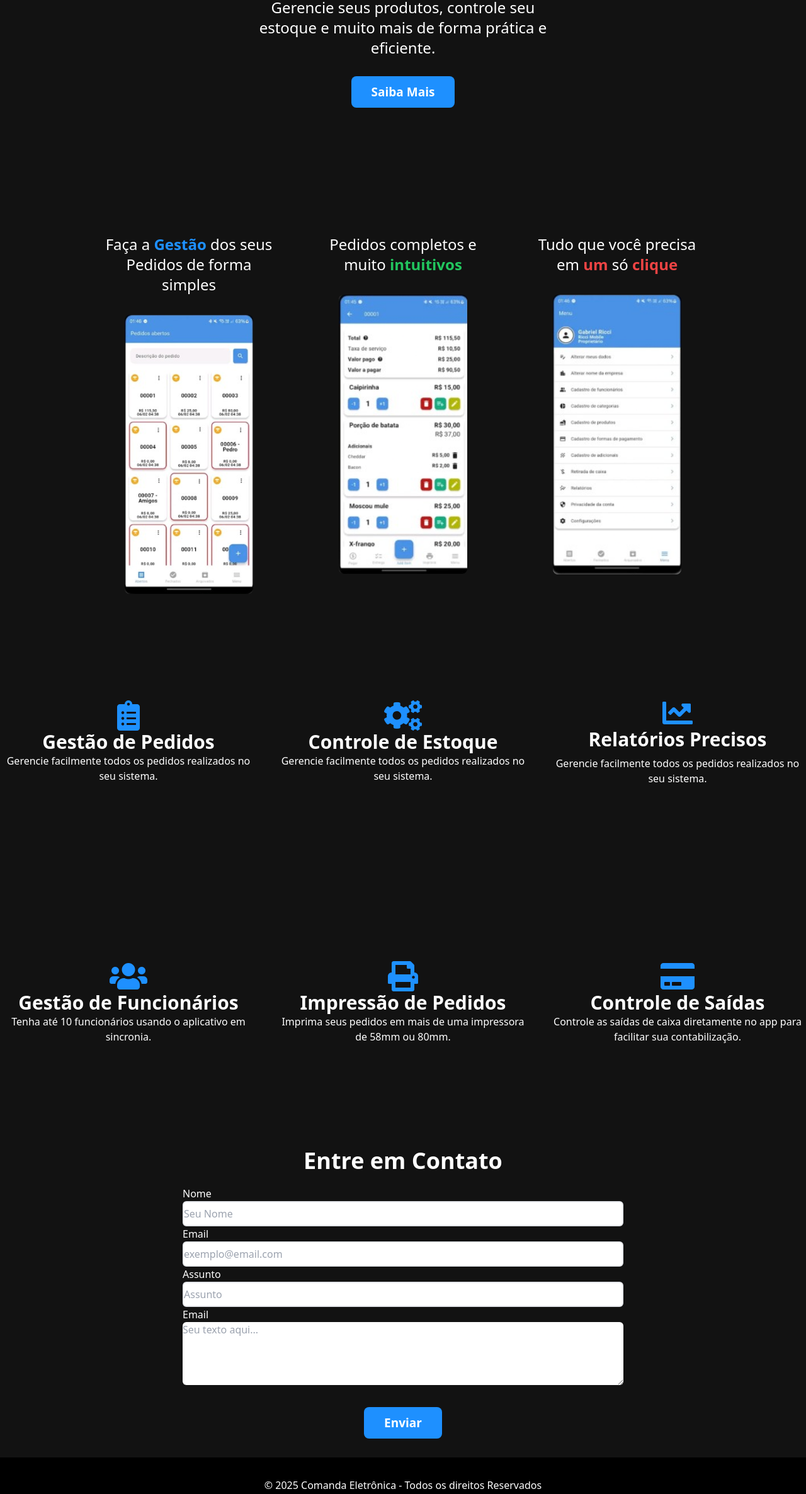
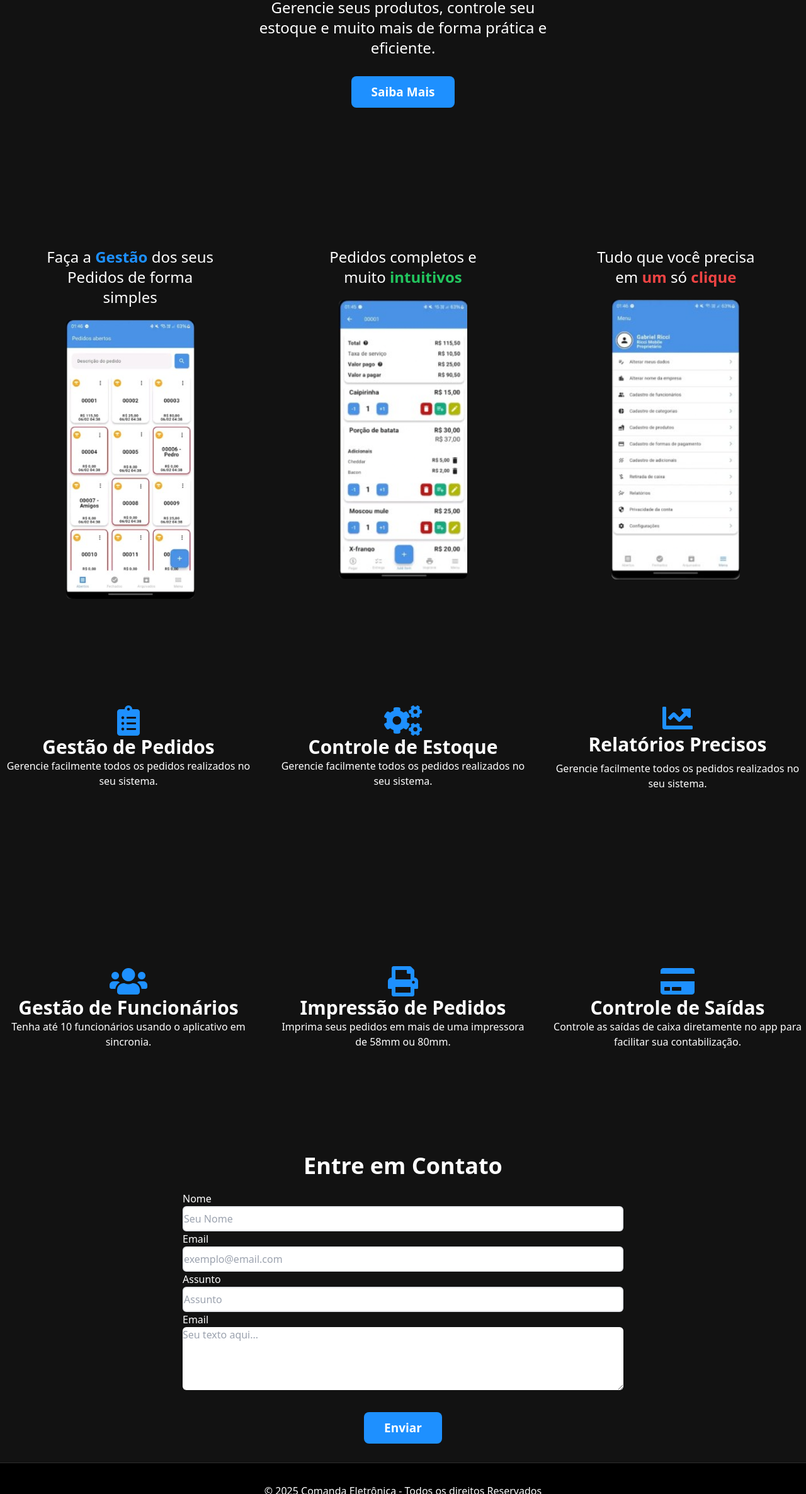
Before and after one commit to andersonmsb/comanda-online, a website: page index.html in a window 1280 px wide. Shown: the part 428-2800 px from the top of the page at 63% size. Drawn offline with Linux system fonts and the light colour scheme.

Commit message:
ultimos ajustes

```diff
--- a/index.html
+++ b/index.html
@@ -11,7 +11,7 @@
 <body class="bg-[#121212]">
 
     <header class="w-full h-screen">
-        <div class="bg-black text-white flex justify-between py-5 fixed w-full">
+        <div class="bg-black text-white border-b border-[#2D2D2D] flex justify-between py-5 fixed w-full">
             <div>
                 <a href="#" class="text-3xl mx-10">LOGO</a>
             </div>
@@ -21,7 +21,7 @@
                 </a>
             </div>
         </div>
-        <div class="w-full h-full flex flex-col justify-center items-center text-center">
+        <div class="max-w-7xl mx-auto h-full flex flex-col justify-center items-center text-center">
             <h1 class="font-bold text-5xl leading-14 mb-5 text-white max-w-[500px]">
                 Transforme seu Atendimento <br/> com nossa <span class="text-[#1E90FF]"> <br/>Comanda Eletrônica</span>
             </h1>
@@ -35,9 +35,9 @@
     </header>
 
     <section>
-        <div class="container mx-auto mb-10 grid grid-cols-1 md:grid-cols-3 gap-5 justify-items-center max-w-[1000px] text-white">
+        <div class="container mx-auto mb-10 grid grid-cols-1 md:grid-cols-3 gap-5 justify-items-center max-w-7xl text-white">
             <div class="max-w-[280px]">
-                <div class="mb-8">
+                <div class="mb-5 mt-5">
                     <h2 class="text-2xl text-center">Faça a <span class="text-[#1E90FF] font-bold">Gestão</span> dos seus Pedidos de forma simples</h2>
                 </div>
                 <div class="flex justify-center">
@@ -45,7 +45,7 @@
                 </div>
             </div>
             <div class="max-w-[280px]">
-                <div class="mb-8">
+                <div class="mb-5 mt-5">
                     <h2 class="text-2xl text-center">Pedidos completos e muito <span class="font-bold text-green-500">intuitivos</span></h2>
                 </div>
                 <div class="flex justify-center">
@@ -53,7 +53,7 @@
                 </div>
             </div>
             <div class="max-w-[280px]">
-                <div class="mb-8">
+                <div class="mb-5 mt-5">
                     <h2 class="text-2xl text-center">Tudo que você precisa em <span class="font-bold text-red-500">um</span> só <span class="font-bold text-red-500">clique</span></h2>
                 </div>
                 <div class="flex justify-center">
@@ -66,7 +66,6 @@
 
 
     <section class="grid grid-cols-1 gap-7 mx-auto max-w-7xl md:grid-cols-3 text-center items-center md:h-screen" id="saiba">
-
         <div class="text-white gap-2">
             <i class="fa fa-clipboard-list text-[#1E90FF] text-5xl"></i>
             <h2 class="font-semibold text-3xl">Gestão de Pedidos</h2>
@@ -104,12 +103,12 @@
         </div>
     </section>
 
-    <nav class="mx-auto mt-10">
+    <nav class="mx-auto max-w-7xl mt-10">
         <h2 class="font-bold text-4xl text-white text-center">Entre em Contato</h2>
     </nav>
 
     <section>
-        <div class="container text-center mx-auto px-4 mt-5 grid grid-cols-1 md:justify-items-center max-w-lg">
+        <div class="container text-center mx-auto px-4 mt-5 grid grid-cols-1 md:justify-items-center max-w-7xl">
             <div class="flex flex-col">
                 <div>
                     <label for="Name" class="text-white flex justify-between">Nome</label>
@@ -136,7 +135,7 @@
     </section>
 
     <footer class="mt-10">
-        <div class="text-center bg-black py-8">
+        <div class="text-center bg-black py-8  border-t border-[#2D2D2D]">
             <p class="text-white">© 2025 Comanda Eletrônica - Todos os direitos Reservados </p>
         </div>
     </footer>
```
Also changed, not shown: styles/output.css.
